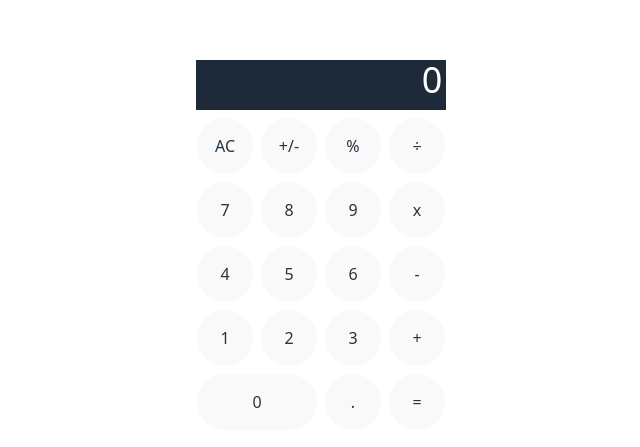
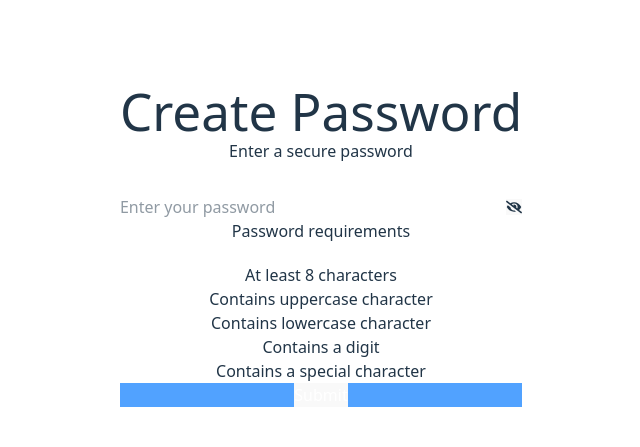
Before and after one commit to AntoineMHB/React-Exercices, a React (Vite) app: page / in a window 1280 px wide. Shown: the part 155-602 px from the top of the page, without its empty margins (319-959 px from the left). Built offline with nearby package versions, Linux system fonts and the light colour scheme.

Commit message:
Add Password toggle

```diff
--- a/package.json
+++ b/package.json
@@ -12,7 +12,8 @@
   "dependencies": {
     "@tailwindcss/vite": "^4.1.11",
     "react": "^19.1.0",
-    "react-dom": "^19.1.0"
+    "react-dom": "^19.1.0",
+    "react-icons": "^5.5.0"
   },
   "devDependencies": {
     "@eslint/js": "^9.30.1",
--- /dev/null
+++ b/src/components/PasswordInput.jsx
@@ -0,0 +1,70 @@
+import { FiEye } from "react-icons/fi";
+import { FaEyeSlash } from "react-icons/fa";
+import { useState } from "react";
+
+export default function PasswordInput() {
+  const [password, setPassword] = useState("");
+  const [showPassword, setShowPassword] = useState(false);
+  const [createdPassword, setCreatedPassword] = useState("");
+
+  const requirements = [
+    { label: "At least 8 characters", check: password.length >= 8 },
+    {
+      label: "Contains uppercase character",
+      check: [...password].some((c) => c >= "A" && c <= "Z"),
+    },
+    {
+      label: "Contains lowercase character",
+      check: [...password].some((c) => c >= "a" && c <= "z"),
+    },
+    {
+      label: "Contains a digit",
+      check: [...password].some((c) => c >= "0" && c <= "9"),
+    },
+    {
+      label: "Contains a special character",
+      check: [...password].some((c) => !/[a-zA-Z0-9]/.test(c)),
+    },
+  ];
+
+  const handleSubmit = () => {
+    setCreatedPassword(password);
+    setPassword("");
+  };
+  return (
+    <>
+      <div>
+        <h1 className="text-justify">Create Password</h1>
+        <h3>Enter a secure password</h3>
+
+        <div className="pt-8 flex items-center justify-between">
+          <input
+            className="w-72 border-green-200"
+            type={showPassword ? "text" : "password"}
+            placeholder="Enter your password"
+            value={password}
+            onChange={(e) => setPassword(e.target.value)}
+          />
+
+          <button onClick={() => setShowPassword(!showPassword)}>
+            {showPassword ? <FiEye /> : <FaEyeSlash />}
+          </button>
+        </div>
+
+        <h2>Password requirements</h2>
+
+        <ul className="pt-5">
+          <li>At least 8 characters</li>
+          <li>Contains uppercase character</li>
+          <li>Contains lowercase character</li>
+          <li>Contains a digit</li>
+          <li>Contains a special character</li>
+        </ul>
+      </div>
+
+      <div className="bg-blue-400">
+        <button className="text-white">Submit</button>
+      </div>
+    </>
+  );
+}
--- /dev/null
+++ b/src/components/card.jsx
@@ -0,0 +1,16 @@
+export default function Card(props) {
+  return (
+    <>
+      <div className="w-[500px] h-[200px] bg-amber-50 rounded-f">
+        <h1 className="pt-10 mb-5 font-bold text-black">{props.quote}</h1>
+
+        <h3 className="text-gray-800">{props.author}</h3>
+
+        <div className="flex items-center justify-center gap-10">
+          <button className="bg-red-800 w-[70px] h-[30px]">prev</button>
+          <button className="bg-green-800 w-[70px] h-[30px]">next</button>
+        </div>
+      </div>
+    </>
+  );
+}
--- a/src/main.jsx
+++ b/src/main.jsx
@@ -1,11 +1,16 @@
-import { StrictMode } from 'react'
-import { createRoot } from 'react-dom/client'
-import './index.css'
-import App from './App.jsx'
-import Calculator from './components/Calculator.jsx'
+import { StrictMode } from "react";
+import { createRoot } from "react-dom/client";
+import "./index.css";
+import App from "./App.jsx";
+import Calculator from "./components/Calculator.jsx";
+import Card from "./components/card.jsx";
+import PasswordInput from "./components/PasswordInput.jsx";
 
-createRoot(document.getElementById('root')).render(
+createRoot(document.getElementById("root")).render(
   <StrictMode>
-    <Calculator />
-  </StrictMode>,
-)
+    {/* <Calculator /> */}
+    {/*
+     */}
+    <PasswordInput />
+  </StrictMode>
+);
```
Also changed, not shown: 1 other file (tests, documents, lock files or other folders).
